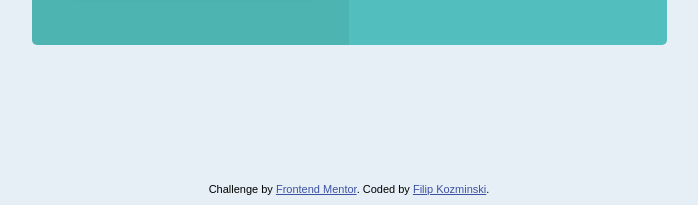
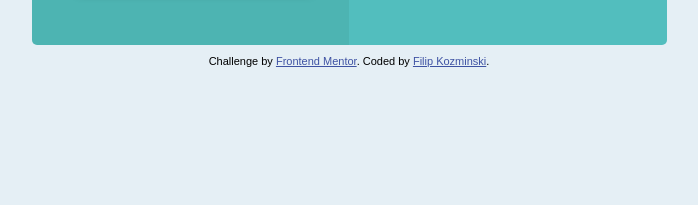
Before and after one commit to Filip-Kozminski/Single-price-grid-component, a plain HTML site: page index.html in a window 1280 px wide. Shown: the part 595-800 px from the top of the page, without its empty margins (291-989 px from the left). Drawn offline with Linux system fonts and the light colour scheme.

Commit message:
Update styles.css

```diff
--- a/styles.css
+++ b/styles.css
@@ -189,10 +189,7 @@ footer {
     }
 
     footer {
-        position: absolute;
-        bottom: 2%;
-        left: 50%;
-        transform: translate(-50%, 50%);
+       width: 100%;
     }
 
 
```
